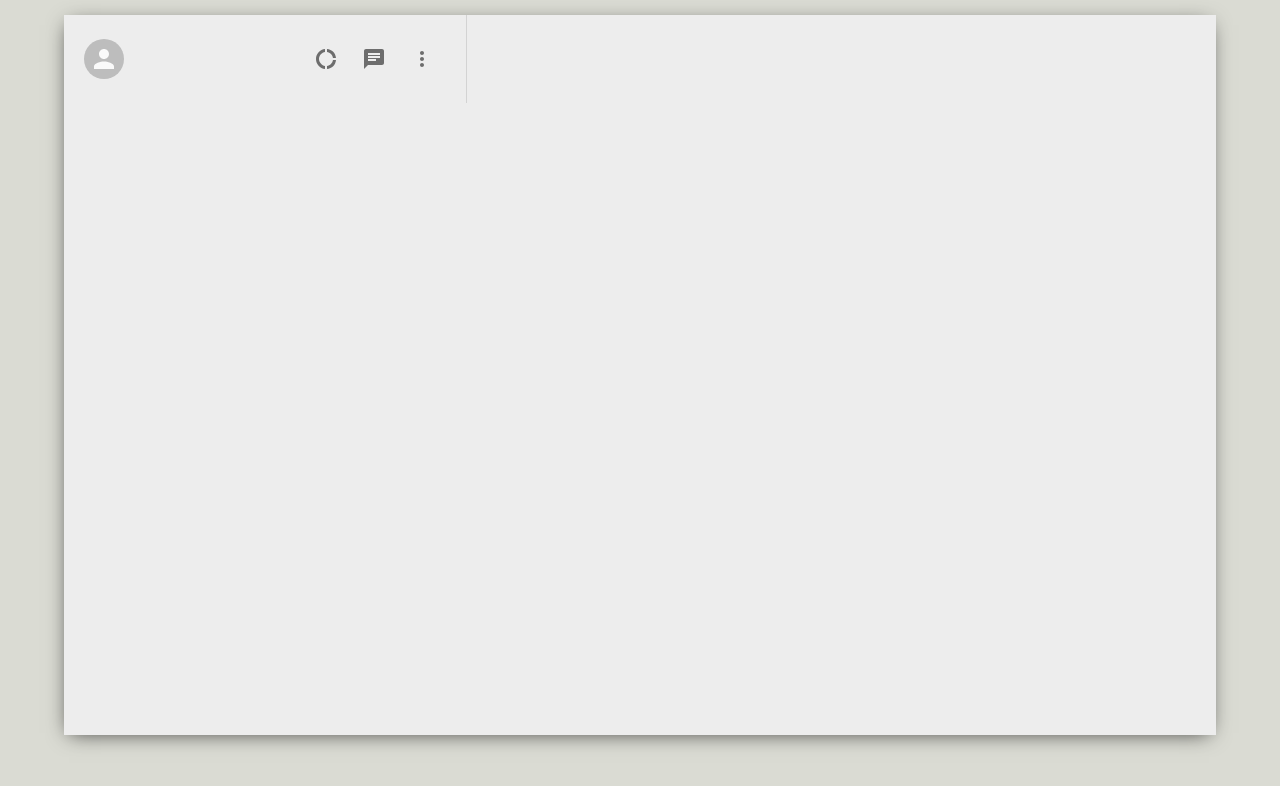
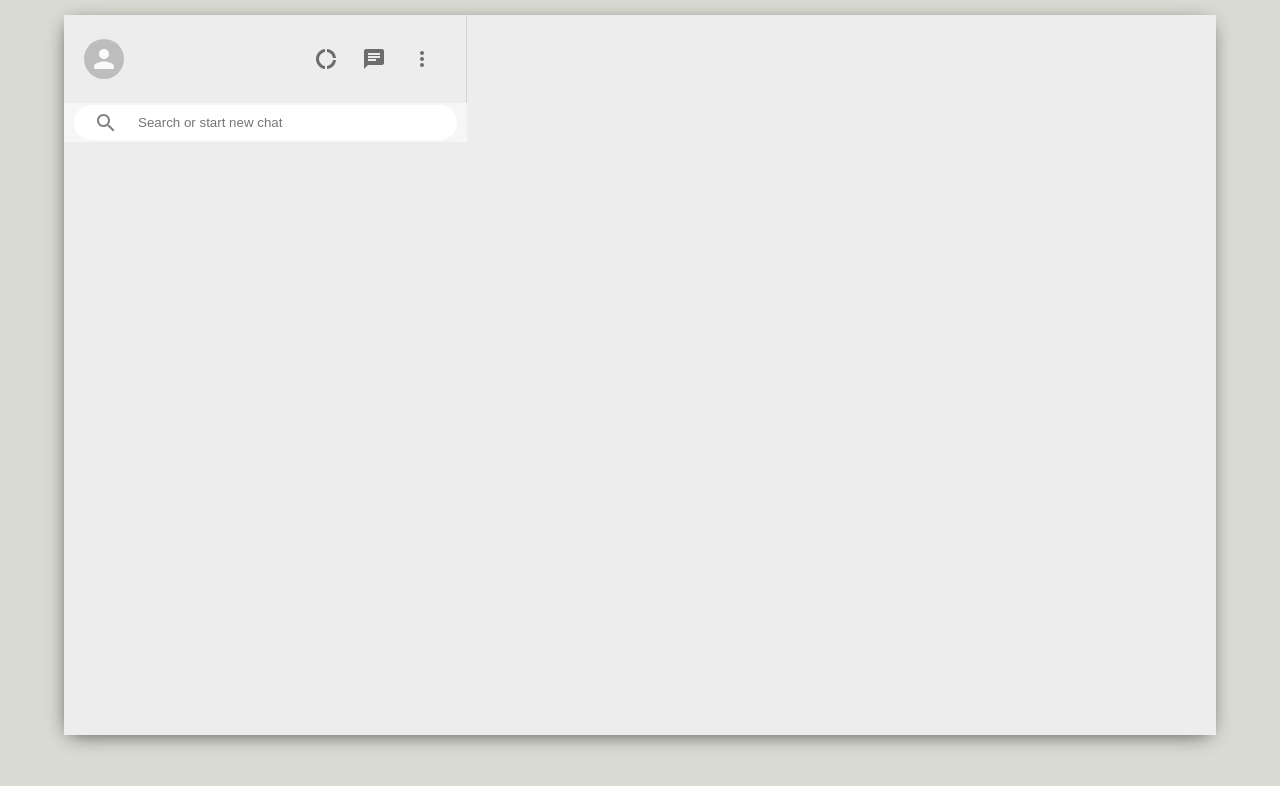
Before and after one commit to tonyykosseifyy/whatsapp-mern, a React (Create React App) app: page / in a window 1280 px wide. Shown: the top 786 px of the page. Built offline with nearby package versions, Linux system fonts and the light colour scheme.

Commit message:
Sidebar Search Input

```diff
--- a/src/Components/Sidebar.css
+++ b/src/Components/Sidebar.css
@@ -17,3 +17,33 @@
   justify-content: space-between;
   min-width: 10vw ;
 }
+.sidebar-search {
+  display: flex ;
+  align-items: center ;
+  justify-content: center;
+  height: 39px ;
+  background-color: #f6f6f6 ;
+  padding: 10px ;
+}
+.sidebar-search-container {
+  display: flex ;
+  align-items: center;
+  background-color: white;
+  width: 100% ;
+  height: 35px ;
+  border-radius: 20px ;
+  padding: 10px ;
+}
+
+.sidebar-search-container > .MuiSvgIcon-root {
+  color: gray ;
+  margin: 10px ;
+  cursor: pointer ;
+}
+
+.sidebar-search-container > input {
+  border: none ;
+  outline: none ;
+  margin-left: 10px ;
+  flex: 100 ;
+}
--- a/src/Components/Sidebar.js
+++ b/src/Components/Sidebar.js
@@ -4,7 +4,7 @@ import ChatIcon from '@material-ui/icons/Chat' ;
 import MoreVertIcon from '@material-ui/icons/MoreVert' ;
 import DonuLargeIcon from '@material-ui/icons/DonutLarge' ;
 import { Avatar , IconButton } from '@material-ui/core' ;
-
+import SearchOutlinedIcon from '@material-ui/icons/SearchOutlined' ;
 const Sidebar = () => {
   return (
     <div className='sidebar'>
@@ -24,9 +24,15 @@ const Sidebar = () => {
       </div>
 
       <div className='sidebar-search'>
+        <div className='sidebar-search-container'>
+          <SearchOutlinedIcon />
+          <input placeholder='Search or start new chat' type='text' />
+        </div>
+      </div>
+
+      <div className='sidebar-chats'>
 
       </div>
-
     </div>
   )
 } ;
```
